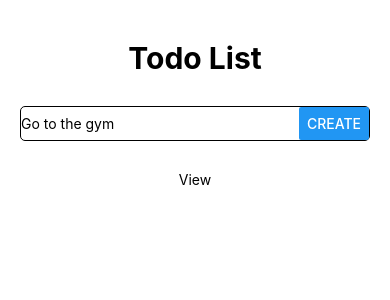
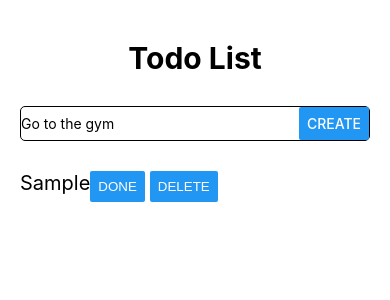
Before and after one commit to atanas-zlatev-98/To-Do-App-React-Native, a React Native app: screen / in a window 390 px wide. Both pictures are taken after typing "Sample" into the empty fields and a click on the button "CREATE". Shown: the top 300 px of the page. Built offline with nearby package versions, Linux system fonts and the light colour scheme.

Commit message:
add id to new todos

```diff
--- a/App.js
+++ b/App.js
@@ -1,5 +1,6 @@
 import { useState } from 'react';
 import { Button, Text, TextInput, View } from 'react-native';
+import TodoItem from './components/TodoItem';
 
 export default function App() {
 
@@ -16,13 +17,20 @@ export default function App() {
       return alert('Misssing Todo Text!');
     }
 
+    const lastTodoId = todos[todos.length - 1]?.id || 0;
+
     const newTodo = {
+      id:lastTodoId + 1,
       text,
       isCompleted: false,
     }
 
     setTodos(oldTodos => [...oldTodos, newTodo]);
     setText('');
+  }
+
+  const toggleTodoHandler = (todoId) => {
+    alert(todoId)
   }
 
   return (
@@ -33,12 +41,14 @@ export default function App() {
       </View>
 
       <View style={{flexDirection:'row',borderWidth:1,justifyContent:'space-between',width:"100%",borderRadius:5}}>
-        <TextInput placeholder='Go to the gym' value={text} onChangeText={textChangeHandler}></TextInput>
-        <Button title="Create" onPress={createTodoHandler}></Button>
+        <TextInput placeholder='Go to the gym' value={text} onChangeText={textChangeHandler} onSubmitEditing={createTodoHandler}></TextInput>
+        <Button title="Create" onPress={createTodoHandler} ></Button>
       </View>
 
-      <View>
-        <Text>View</Text>
+      <View style={{width:'100%'}}>
+        <Text>
+          {todos.map(todo => <TodoItem key={todo.text} {...todo} onDone={toggleTodoHandler}></TodoItem>)}
+        </Text>
       </View>
     </View>
   );
--- /dev/null
+++ b/components/TodoItem.jsx
@@ -0,0 +1,13 @@
+import { Button, Text,View} from "react-native";
+
+export default function TodoItem({text,isCompleted,onDone}){
+    return (
+        <View style={{flexDirection:'row',justifyContent:'space-between',marginBottom:5}}>
+            <Text style={{fontSize:20,text}}>{text}</Text>
+            <View style={{flexDirection:'row', gap:5}}>
+               <Button title="Done" onPress={() => onDone}></Button>
+               <Button title="Delete"></Button>
+            </View>
+        </View>
+    )
+}
```
